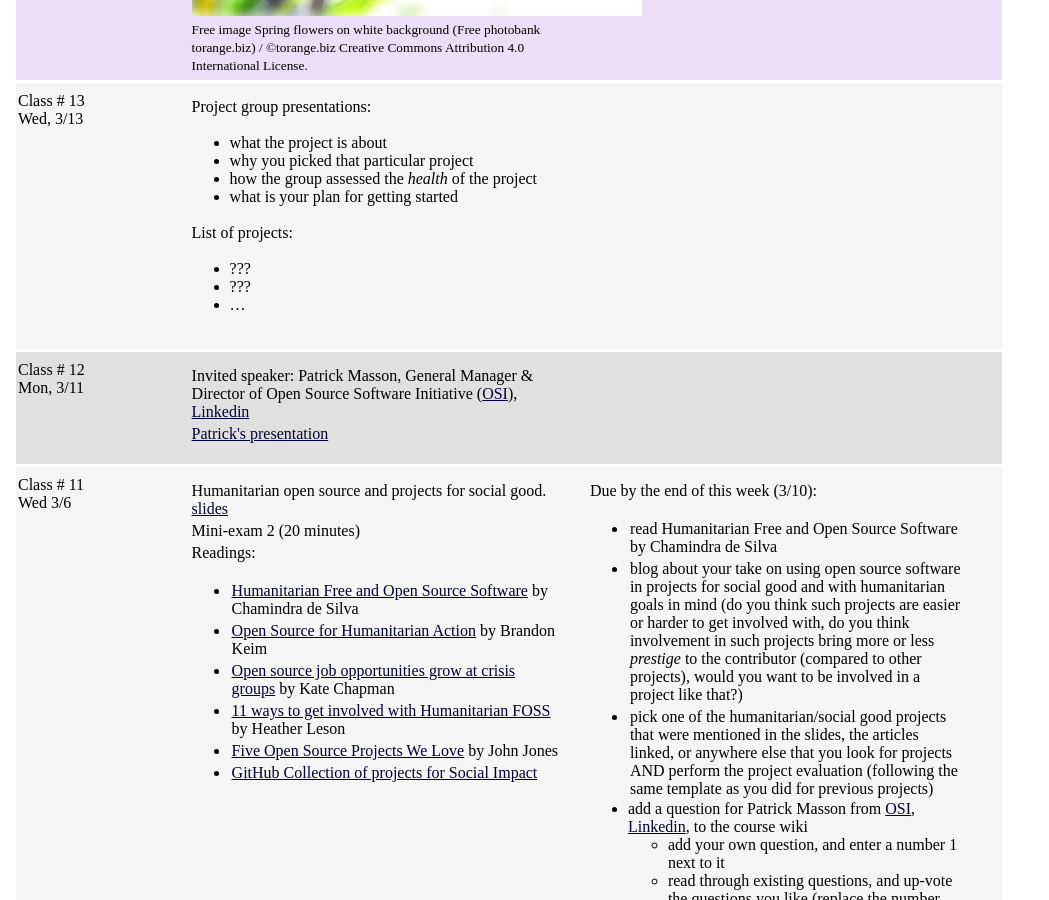
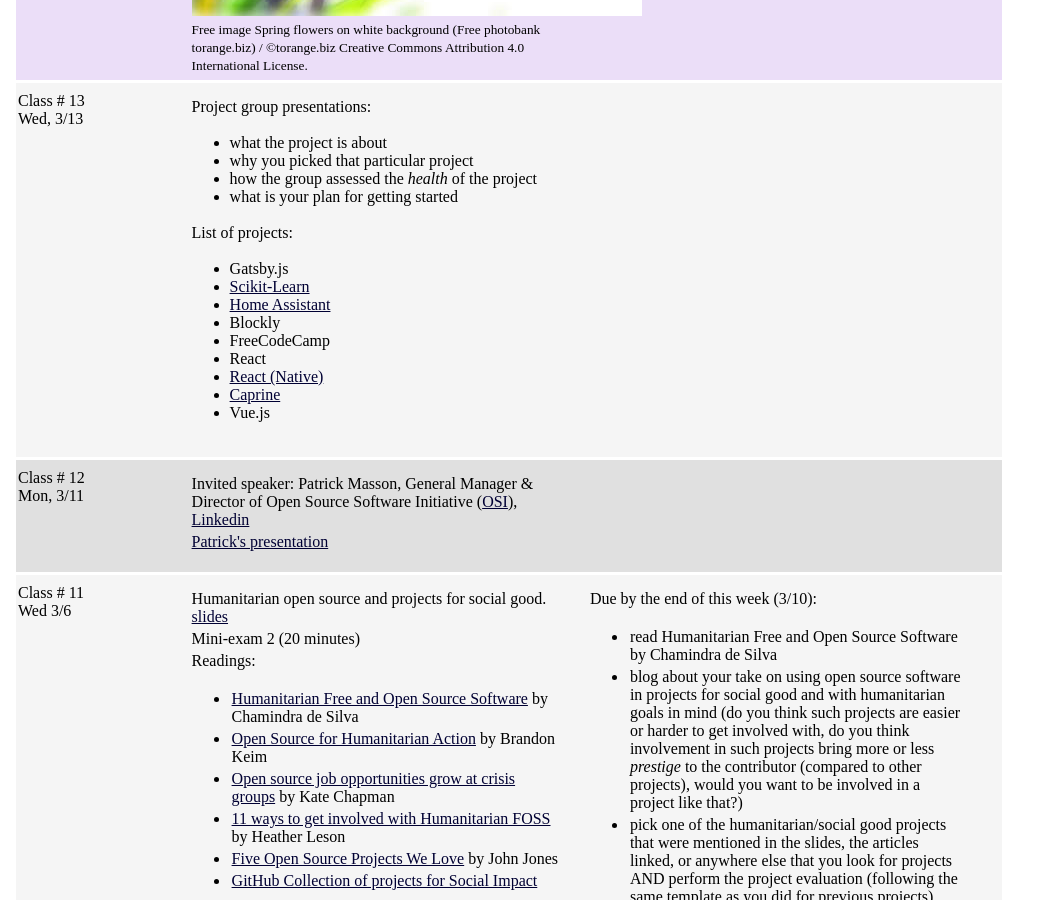
Before and after one commit to joannakl/ossd_s19, a Jekyll site: the page built from daily.html, in a window 1280 px wide and 900 px high, scrolled down 836 px. Shown: the whole window, without its empty margins (0-1049 px from the left). Built offline with Jekyll 4.4.1, drawn with Linux system fonts in a browser that asks for light colours; comment, search, counter and statistics services are not loaded.

Commit message:
Update 13.markdown
Added the (running) list of projects with links to their respective forks, if they exist.

```diff
--- a/_includes/daily/13.markdown
+++ b/_includes/daily/13.markdown
@@ -19,10 +19,15 @@ Project group presentations:
 - what is your plan for getting started
 
 List of projects:
-
-- ???
-- ???
-- ...
+- Gatsby.js
+- [Scikit-Learn](https://github.com/nyu-ossd-s19/sklearn-logistics)
+- [Home Assistant](https://github.com/nyu-ossd-s19/home-assistant)
+- Blockly
+- FreeCodeCamp
+- React
+- [React (Native)](https://github.com/nyu-ossd-s19/react-native)
+- [Caprine](https://github.com/nyu-ossd-s19/caprine)
+- Vue.js
 
 </p>
 </div>
```
